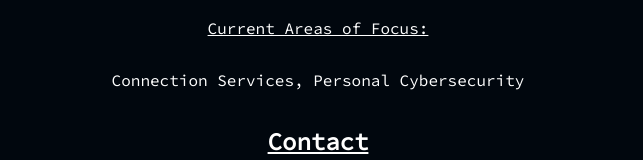
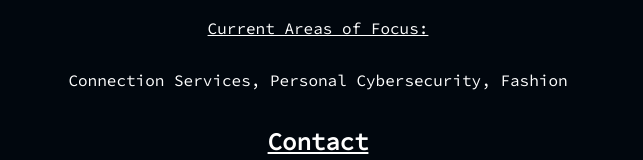
Before and after one commit to garkilic/Entropy-Labs, a plain HTML site: page Pages/Portfolio.html in a window 1280 px wide. Shown: the part 563-723 px from the top of the page, without its empty margins (322-965 px from the left). Drawn offline with Linux system fonts and the light colour scheme; files that its build step writes are made by us from their sources.

Commit message:
Added area of focus

```diff
--- a/Pages/Portfolio.html
+++ b/Pages/Portfolio.html
@@ -33,7 +33,7 @@
 				<li>No projects available yet</li>
 			</ul>
 			<p><u>Current Areas of Focus:</u></p>
-			<p>Connection Services, Personal Cybersecurity</p>
+			<p>Connection Services, Personal Cybersecurity, Fashion</p>
 		</div>
 		<div class="content--section">
 			<h2><u>Contact</u></h2>
```
